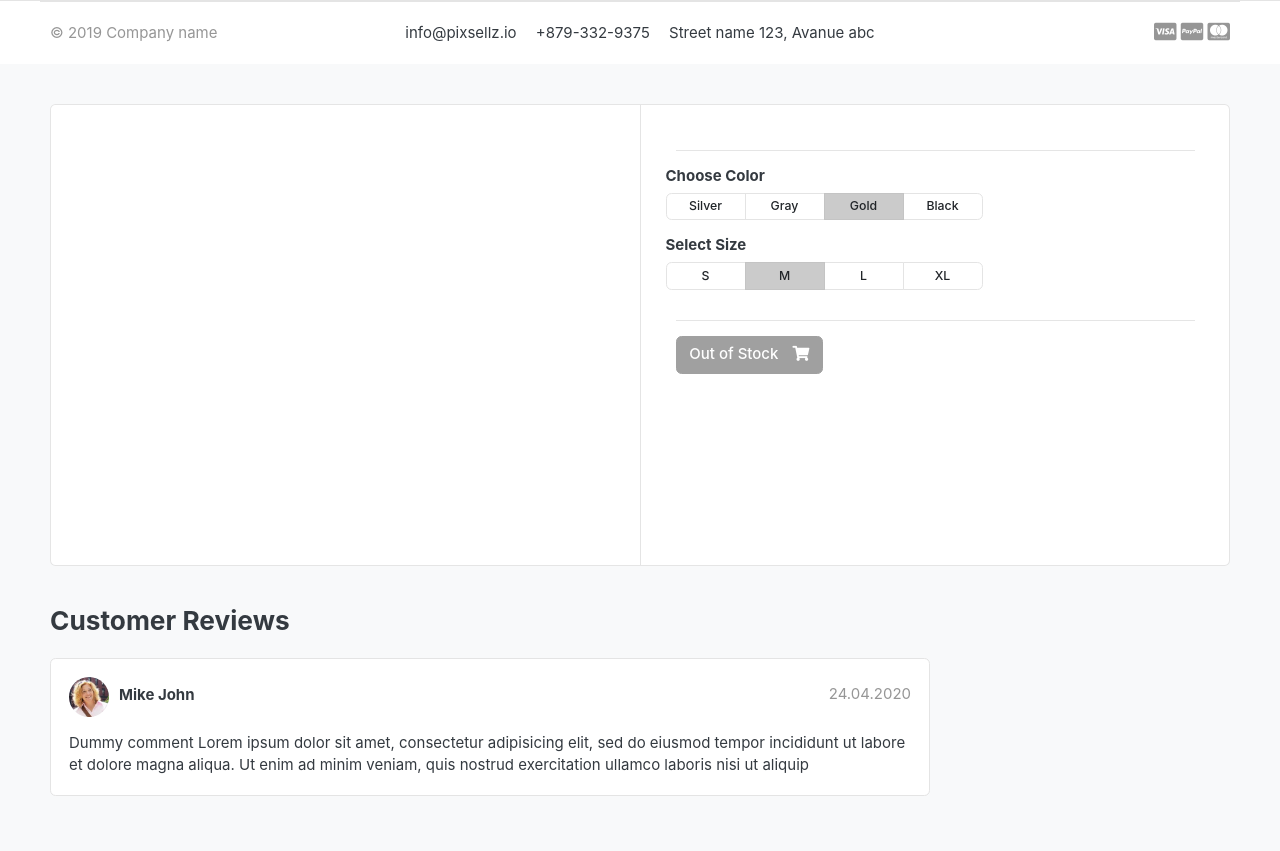
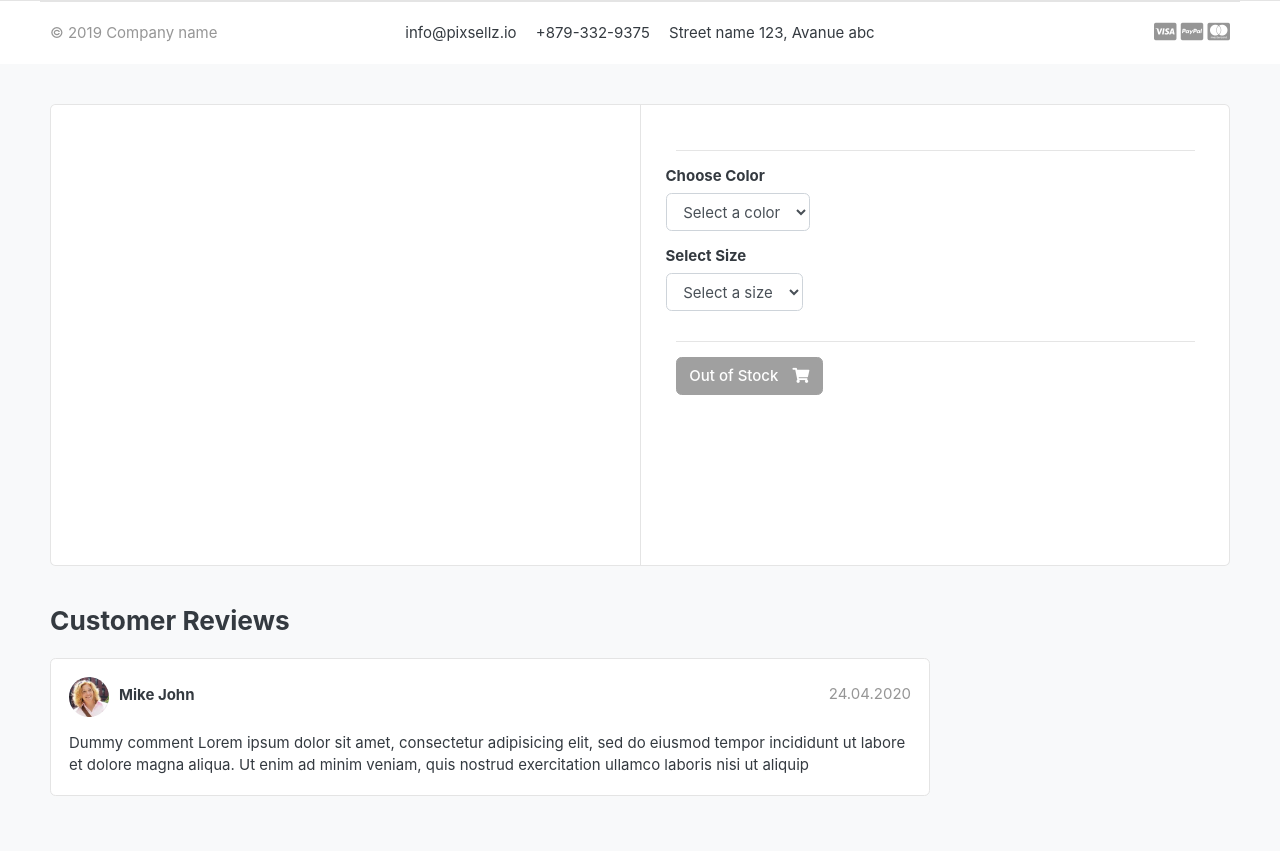
Before and after one commit to Spurgeon008/Ecom, a Django app: template templates/store/product_detail.html in a window 1280 px wide. Shown: the part 118-969 px from the top of the page. Run offline with Django 3.2, Linux system fonts and the light colour scheme; the template is opened without the code that fills it, so the values that code supplies are empty; some libraries are stand-ins or nearby versions; some web fonts are replaced.

Commit message:
Color variation

```diff
--- a/carts/views.py
+++ b/carts/views.py
@@ -1,6 +1,6 @@
 from django.shortcuts import render, redirect, get_object_or_404
 from .models import Cart, CartItem
-from store.models import Product
+from store.models import Product,Variation
 from django.core.paginator import Paginator
 from django.core.exceptions import ObjectDoesNotExist
 
@@ -34,6 +34,21 @@ def cart(request, total=0, quantity=0, cart_items=None):
     return render(request, 'store/cart.html', context)
 
 def add_cart(request, product_id):
+
+    if request.method == 'POST':
+        for item in request.POST:
+            key = item
+            value = request.POST.get(key)
+
+            try:
+                variation = Variation.objects.get(product=product, variation_category_iexact=key, variation_value_iexact=value)
+            except:
+                variation = None
+
+    else:
+        color = None
+        size = None
+
     product = get_object_or_404(Product, id=product_id)
 
     try:
--- a/store/models.py
+++ b/store/models.py
@@ -19,3 +19,24 @@ class Product(models.Model):
         return reverse('product_detail', args=[self.category.slug, self.slug])
     def __str__(self):
         return self.product_name
+
+class VariationManager(models.Manager):
+    def colors(self):
+        return super(VariationManager, self).filter(variation_category='color')
+    def sizes(self):
+        return super(VariationManager, self).filter(variation_category='size')
+
+
+variation_category_choice= (('color', 'color'), ('size', 'size'))
+
+class Variation(models.Model):
+    product = models.ForeignKey(Product, on_delete=models.CASCADE)
+    variation_category = models.CharField(max_length=100, choices= variation_category_choice)
+    variation_value = models.CharField(max_length=100)
+    is_active = models.BooleanField(default=True)
+    created_date = models.DateTimeField(auto_now_add=True)
+
+    objects = VariationManager()
+
+    def __unicode__(self):
+        return self.variation_value
--- a/templates/store/product_detail.html
+++ b/templates/store/product_detail.html
@@ -19,7 +19,11 @@
     </article> <!-- gallery-wrap .end// -->
             </aside>
             <main class="col-md-6 border-left">
-    <article class="content-body">
+
+              <form action="{% url 'add_cart' single_product.id %}" method="POST">
+              {% csrf_token %}
+              <article class="content-body">
+
 
     <h2 class="title">{{ single_product.product_name }}</h2>
 
@@ -34,39 +38,27 @@
         <div class="row">
             <div class="item-option-select">
                 <h6>Choose Color</h6>
-                <div class="btn-group btn-group-sm btn-group-toggle" data-toggle="buttons">
-                  <label class="btn btn-light">
-                    <input type="radio" name="radio_color"> Silver
-                  </label>
-                  <label class="btn btn-light">
-                    <input type="radio" name="radio_color" > Gray
-                  </label>
-                  <label class="btn btn-light active">
-                    <input type="radio" name="radio_color checked"> Gold
-                  </label>
-                  <label class="btn btn-light">
-                    <input type="radio" name="radio_color"> Black
-                  </label>
-                </div>
+                <select name="color" id="color" class="form-control" required>
+                  <option value="" disabled selected>Select a color</option>
+                  {% if variations.color %}
+                    {% for variation in variations.color %}
+                      <option value="{{ variation.variation_value | lower }}">{{ variation.variation_value | capfirst }}</option>
+                    {% endfor %}
+                  {% endif %}
+                </select>
             </div>
         </div> <!-- row.// -->
         <div class="row">
             <div class="item-option-select">
                 <h6>Select Size</h6>
-                <div class="btn-group btn-group-sm btn-group-toggle" data-toggle="buttons">
-                  <label class="btn btn-light">
-                    <input type="radio" name="radio_color"> S
-                  </label>
-                  <label class="btn btn-light active">
-                    <input type="radio" name="radio_color" checked> M
-                  </label>
-                  <label class="btn btn-light">
-                    <input type="radio" name="radio_color"> L
-                  </label>
-                  <label class="btn btn-light">
-                    <input type="radio" name="radio_color"> XL
-                  </label>
-                </div>
+                <select name="size" id="size" class="form-control">
+                  <option value="" disabled selected>Select a size</option>
+                  {% if variations.size %}
+                    {% for variation in variations.size %}
+                      <option value="{{ variation.variation_value | lower }}">{{ variation.variation_value | upper }}</option>
+                    {% endfor %}
+                  {% endif %}
+                </select>
             </div>
         </div> <!-- row.// -->
         <hr>
@@ -78,10 +70,11 @@
             <a href="{% url 'add_cart' single_product.id %}" class="btn btn-primary"> <span class="text">Add to cart</span> <i class="fas fa-shopping-cart"></i>  </a>
           {% endif %}
         {% else %}
-          <a href="#" class="btn btn-secondary disabled"> <span class="text">Out of Stock</span> <i class="fas fa-shopping-cart"></i>  </a>
+          <button type ="submit" class="btn btn-secondary disabled"> <span class="text">Out of Stock</span> <i class="fas fa-shopping-cart"></i>  </button>
         {% endif %}
     </article> <!-- product-info-aside .// -->
-            </main> <!-- col.// -->
+  </form>
+  </form></main> <!-- col.// -->
         </div> <!-- row.// -->
     </div> <!-- card.// -->
     <!-- ============================ COMPONENT 1 END .// ================================= -->
```
Also changed, not shown: store/admin.py (+8 -1 lines), store/views.py (+13 -2 lines), store/migrations/0002_variation.py (added).
